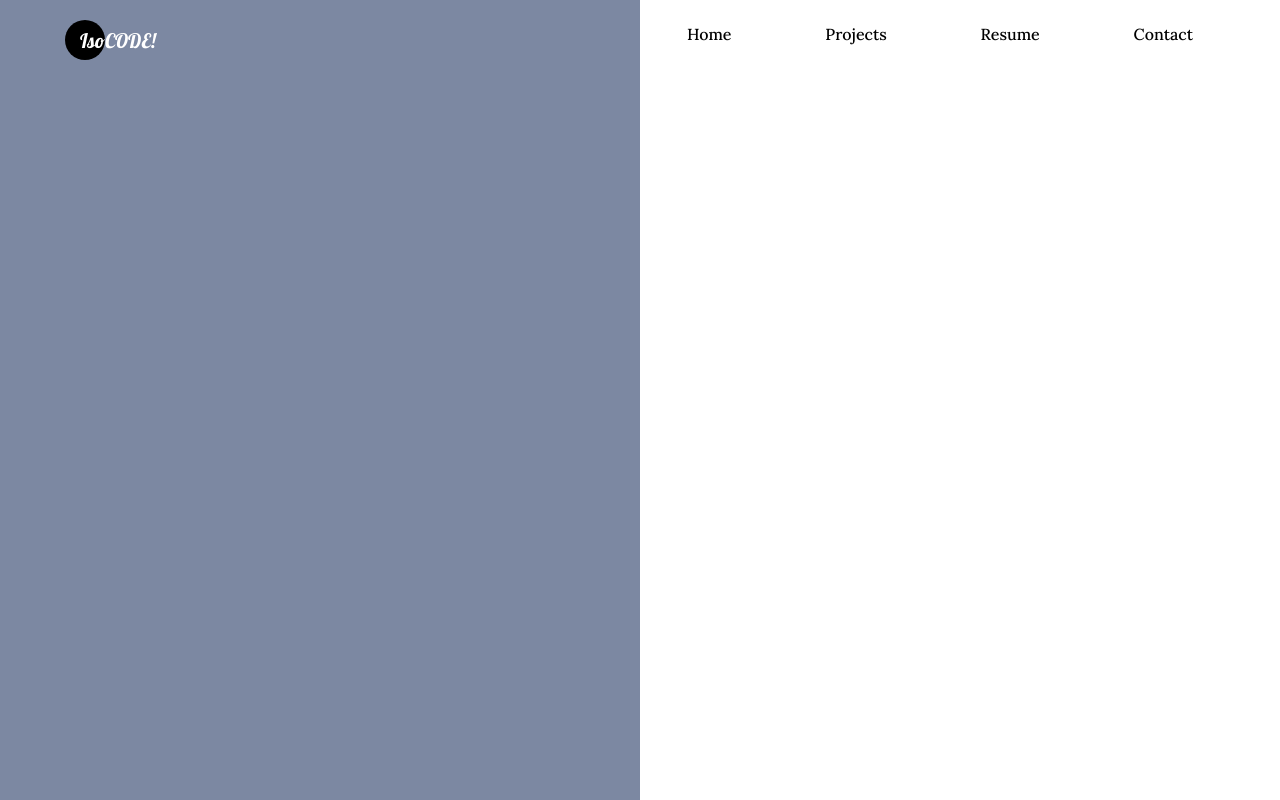
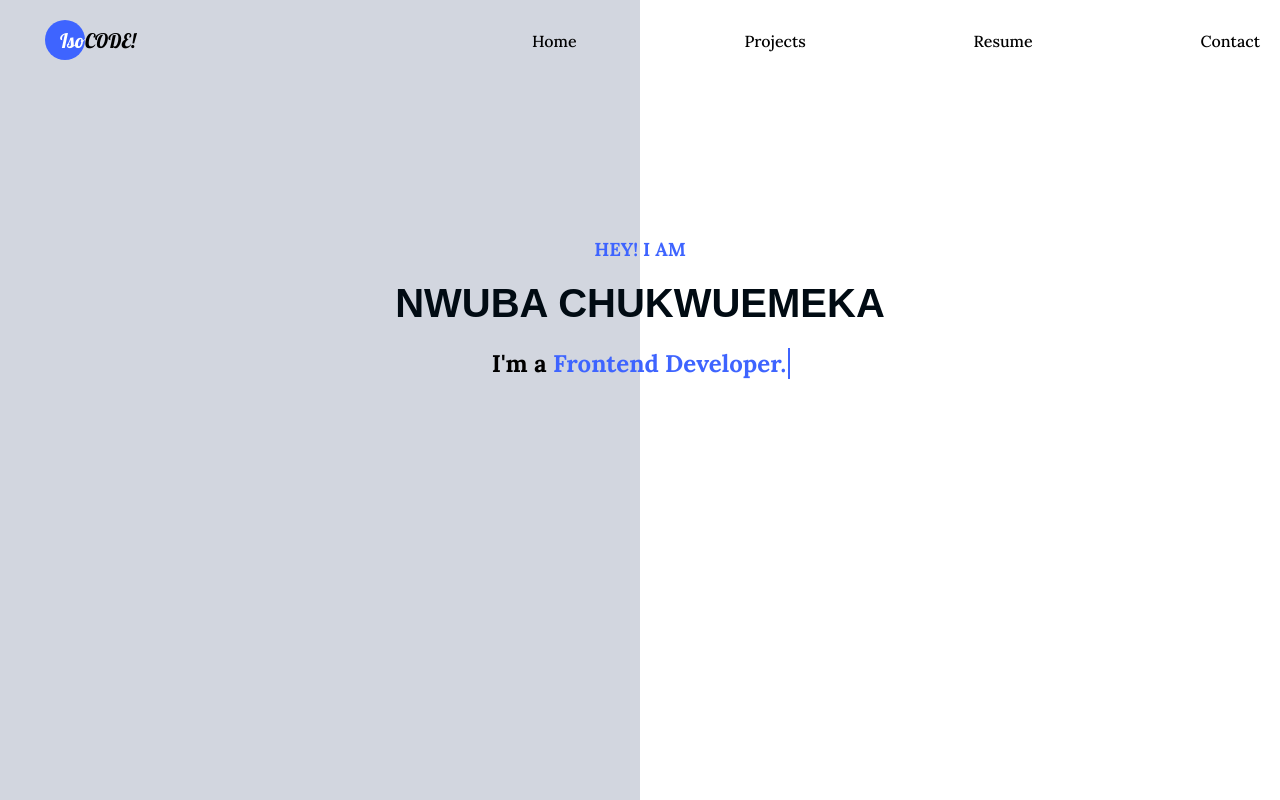
Before and after one commit to nwubaemeka/My-Portfolio, a plain HTML site: page index.html in a window 1280 px wide. Drawn offline with Linux system fonts and the light colour scheme; a web font is replaced by a local one.

Commit message:
added a typewriting effect for the first time using css

```diff
--- a/index.html
+++ b/index.html
@@ -2,24 +2,31 @@
 <html lang="en" dir="ltr">
   <head>
     <meta charset="utf-8">
-    <link href="https://fonts.googleapis.com/css2?family=Lobster&family=Lora:ital,wght@0,400;0,500;0,600;0,700;1,400;1,500;1,600;1,700&display=swap" rel="stylesheet">
+    <link href="https://fonts.googleapis.com/css2?family=Lobster&family=Lora:ital,wght@0,400;0,500;0,600;0,700;1,400;1,500;1,600;1,700&family=Rubik+Wet+Paint&display=swap" rel="stylesheet">
     <link rel="stylesheet" href="portfolio.css">
     <title>Web Development</title>
   </head>
   <body>
     <header>
       <section id="nickname">
-        <p>IsoCODE!</p>
+        <p>Iso<span id="code">CODE!</span></p>
         <span id="circle"></span>
       </section>
       <section id="specifics">
         <ul>
-          <li>Home</li>
-          <li>Projects</li>
-          <li>Resume</li>
-          <li>Contact</li>
+          <li><a href="#">Home</a> </li>
+          <li><a href="#">Projects</a> </li>
+          <li><a href="#">Resume</a> </li>
+          <li><a href="#">Contact</a> </li>
         </ul>
       </section>
     </header>
+    <section class="main">
+      <h3 id="hey">HEY! I AM</h3>
+      <h1>NWUBA CHUKWUEMEKA</h1>
+      <div class="type">
+        <h2>I'm a <span id="job">Frontend Developer.</span></h2>
+      </div>
+    </section>
   </body>
 </html>
--- a/portfolio.css
+++ b/portfolio.css
@@ -1,45 +1,113 @@
 body{
   display: flex;
   justify-content: center;
-  background-image: linear-gradient(to right, #7c88a2 50%, #FFFFFF 50%);
+  background-image: linear-gradient(to right, #d2d6df 50%, #FFFFFF 50%);
   font-family: 'Lora', serif;
   font-weight: 500;
+  position: relative;
 }
 header{
   width: 100%;
   display: flex;
   justify-content: space-around;
-  position: absolute;
+  position: fixed;
 }
 #nickname{
-  width: 50%;
+  width: 40%;
   position: relative;
-  left: 80px;
+  left: 60px;
 }
 #nickname p{
   font-size: 20px;
   color: #FFFFFF;
   font-family: 'Lobster', cursive;
 }
-#circle{
+#code{
+  color: black;
+}
+#circle {
     z-index: -1;
+    background-color: #3e64ff;
+    float: left;
     width: 2.5rem;
     height: 2.5rem;
-  /*background-image: linear-gradient(to right, #F54B64, #F78361);*/
-  background-color: black;
     display: inline-block;
-  border-radius: 50%;
     position: absolute;
     top: 0.75rem;
     left: -0.938rem;
+    shape-outside: circle();
+    clip-path: circle();
+    animation-name: grow;
+    animation-duration: 1s;
+}
+@keyframes grow {
+  0% {width: 1rem;}
+  100% {width: 2.5rem;}
 }
 #specifics{
-  width: 50%;
+  z-index: 1;
+  width: 60%;
   position: relative;
-  right: 40px;
+  right: 20px;
+  display: flex;
+  justify-content: center;
+  align-items: center;
 }
 #specifics ul{
+   width: 100%;
    display: flex;
-   justify-content: space-around;
+   justify-content: space-between;
    list-style: none;
+
 }
+#specifics ul a{
+  text-decoration: none;
+  color: black;
+}
+#specifics ul a:hover{
+  text-decoration: underline;
+}
+.main{
+  position: relative;
+  height: 500px;
+  width: 100%;
+  display: flex;
+  flex-direction: column;
+  justify-content: center;
+  align-items: center;
+  top: 40px;
+}
+.main h1 h3{
+  display: flex;
+  justify-content: center;
+  font-weight: 400;
+}
+#hey{
+  color: #3e64ff;
+}
+.main h1{
+  font-family: 'Rubik Mono One', sans-serif;
+  font-size: 40px;
+  color: #010b13;
+  margin-top: 2px;
+  margin-bottom: 2px;
+}
+.main h2{
+  overflow: hidden;
+  width: 56px;
+  border-right: 2px solid #3e64ff;
+  animation: typing 4s forwards;
+  white-space: nowrap;
+}
+@keyframes typing {
+  from { width: 0 }
+  to { width: 100% }
+}
+#job{
+  color: #3e64ff;
+}
+.type{
+  display: inline-block;
+  align-items: center;
+  height: 50px;
+}
```
Lines whose indentation alone changed are shown as unchanged.
